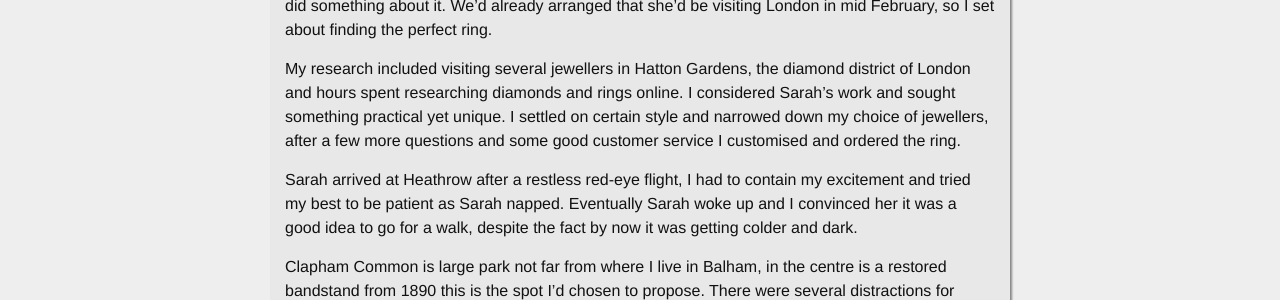
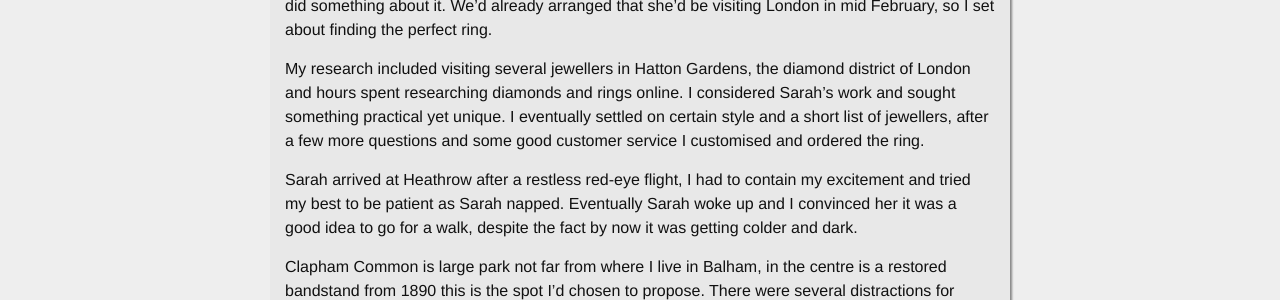
Before and after one commit to chanchad2001/wedsite-1, a Jekyll site: the page built from _posts/2015-02-24-theproposal.markdown, in a window 1280 px wide. Shown: the part 1255-1555 px from the top of the page. Built offline with Jekyll 4.4.1, drawn with Linux system fonts in a browser that asks for light colours.

```diff
--- a/CNAME
+++ b/CNAME
@@ -1 +1 @@
-khalandsarah.com
+preview.khalandsarah.com
--- a/_posts/2015-02-24-theproposal.markdown
+++ b/_posts/2015-02-24-theproposal.markdown
@@ -10,7 +10,7 @@ author: Khal
 I'd known for a while that Sarah was 'the one' and earlier this year I decided that it was about time I did something about it. We'd already arranged that she'd be visiting London in mid February, so I set about finding the perfect ring.
 
 
-My research included visiting several jewellers in Hatton Gardens, the diamond district of London and hours spent researching diamonds and rings online. I considered Sarah's work and sought something practical yet unique. I settled on certain style and narrowed down my choice of jewellers, after a few more questions and some good customer service I customised and ordered the ring.
+My research included visiting several jewellers in Hatton Gardens, the diamond district of London and hours spent researching diamonds and rings online. I considered Sarah's work and sought something practical yet unique. I eventually settled on certain style and a short list of jewellers, after a few more questions and some good customer service I customised and ordered the ring.
 
 
 Sarah arrived at Heathrow after a restless red-eye flight, I had to contain my excitement and tried my best to be patient as Sarah napped. Eventually Sarah woke up and I convinced her it was a good idea to go for a walk, despite the fact by now it was getting colder and dark.
```
